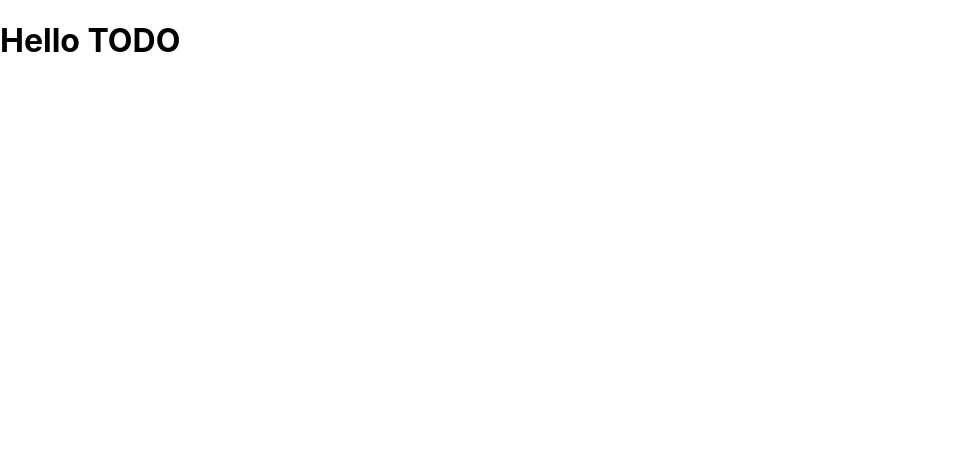
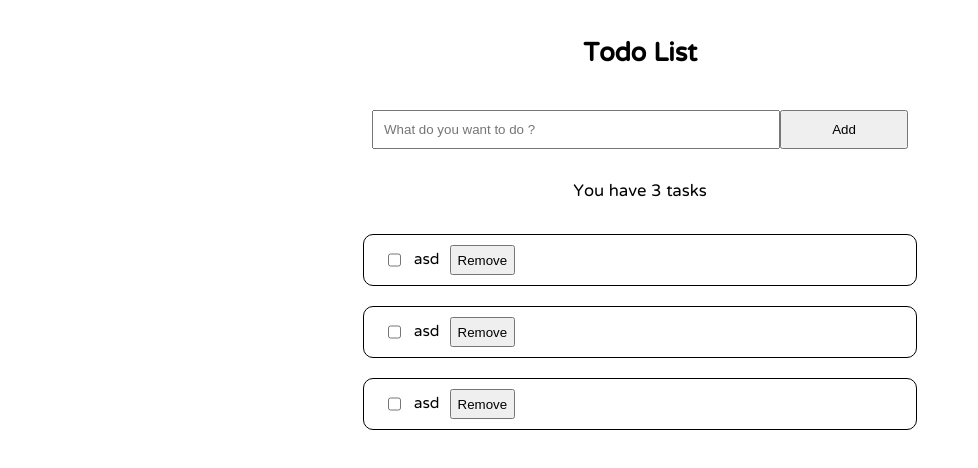
Before and after one commit to Prajwal-Pawar/todo-list-react, a React (Create React App) app: page / in a window 1280 px wide. Shown: the top 468 px of the page, without its empty margins (0-978 px from the left). Built offline with nearby package versions, Linux system fonts and the light colour scheme.

Commit message:
added basic styles

```diff
--- a/src/components/App.js
+++ b/src/components/App.js
@@ -1,7 +1,25 @@
+import { useState } from 'react';
+import '../styles/App.css';
+import TaskList from './TaskList';
+
 function App() {
+  // hooks
+  const [todos, setTodos] = useState(['asd', 'asd', 'asd']);
+
   return (
-    <div className="App">
-      <h1>Hello TODO</h1>
+    <div>
+      <h1 id="title">Todo List</h1>
+      <div id="task-inputs">
+        <input type="text" placeholder="What do you want to do ?" />
+        <button>Add</button>
+      </div>
+
+      <p id="total-tasks">You have 3 tasks</p>
+
+      {/* Tasklist */}
+      {todos.map((todo, index) => (
+        <TaskList key={index} todo={todo} />
+      ))}
     </div>
   );
 }
--- /dev/null
+++ b/src/components/TaskList.js
@@ -0,0 +1,17 @@
+import '../styles/tasklist.css';
+
+const TaskList = ({ todo }) => {
+  return (
+    <div id="tasks">
+      {/* <div> */}
+      <input type="checkbox" />
+      <p>{todo}</p>
+      {/* </div> */}
+      {/* <div> */}
+      <button>Remove</button>
+      {/* </div> */}
+    </div>
+  );
+};
+
+export default TaskList;
--- /dev/null
+++ b/src/styles/App.css
@@ -0,0 +1,23 @@
+#title {
+  text-align: center;
+  font-size: 2rem;
+}
+
+#task-inputs {
+  text-align: center;
+}
+
+#task-inputs input {
+  padding: 10px;
+  width: 30%;
+}
+
+#task-inputs button {
+  padding: 10px;
+  width: 10%;
+}
+
+#total-tasks {
+  text-align: center;
+  font-size: 1.3rem;
+}
--- a/src/styles/index.css
+++ b/src/styles/index.css
@@ -1,8 +1,11 @@
+@font-face {
+  font-family: 'NTR';
+  src: url('../assets/fonts/NTR-Regular.ttf');
+}
+
 body {
   margin: 0;
-  font-family: -apple-system, BlinkMacSystemFont, 'Segoe UI', 'Roboto', 'Oxygen',
-    'Ubuntu', 'Cantarell', 'Fira Sans', 'Droid Sans', 'Helvetica Neue',
-    sans-serif;
+  font-family: 'NTR';
   -webkit-font-smoothing: antialiased;
   -moz-osx-font-smoothing: grayscale;
 }
--- /dev/null
+++ b/src/styles/tasklist.css
@@ -0,0 +1,20 @@
+#tasks {
+  display: flex;
+  /* justify-content: center; */
+  padding: 0px 20px;
+  border: 1px solid black;
+  border-radius: 10px;
+  width: 40%;
+  margin: 20px auto;
+  /* justify-content: space-between; */
+}
+
+#tasks p {
+  font-size: 1.2rem;
+  padding: 0px 10px;
+  margin: 5px 0px;
+}
+
+#tasks button {
+  margin: 10px 0px;
+}
```
Also changed, not shown: src/assets/fonts/NTR-Regular.ttf (added).
